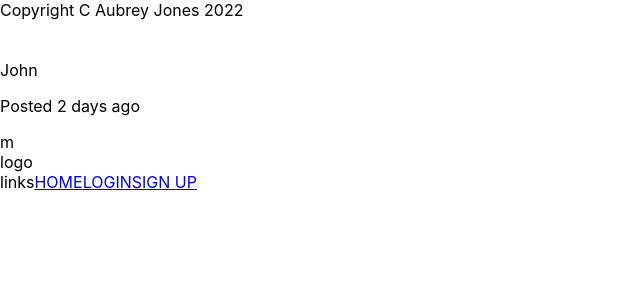
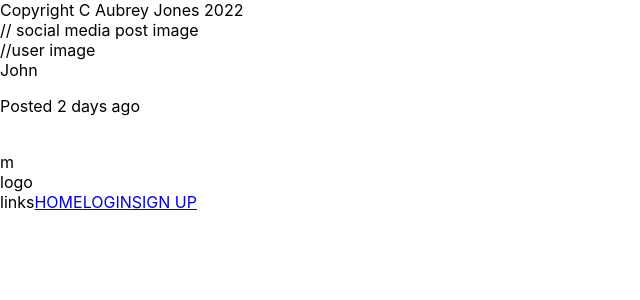
Before and after one commit to aubreyjonescreatives/socialmediafullstackapp, a React (Create React App) app in the folder client/: page /post/1 in a window 1280 px wide. Shown: the top 300 px of the page, without its empty margins (0-640 px from the left). Built offline with nearby package versions, Linux system fonts and the light colour scheme.

Commit message:
added an edit section for post info

```diff
--- a/client/src/pages/Single.js
+++ b/client/src/pages/Single.js
@@ -7,12 +7,21 @@ const Single = () => {
 return (
 <div className='single'>
 <div className="content">
+
+// social media post image
+
     <img src=''/>
     <div className="user">
+
+//user image
+
     <img src=""/>
     <div className="info">
     <span>John</span>
     <p>Posted 2 days ago</p>
+    </div>
+    <div className="edit">
+        <img src="" alt="" />
     </div>
     </div>
 </div>
```
